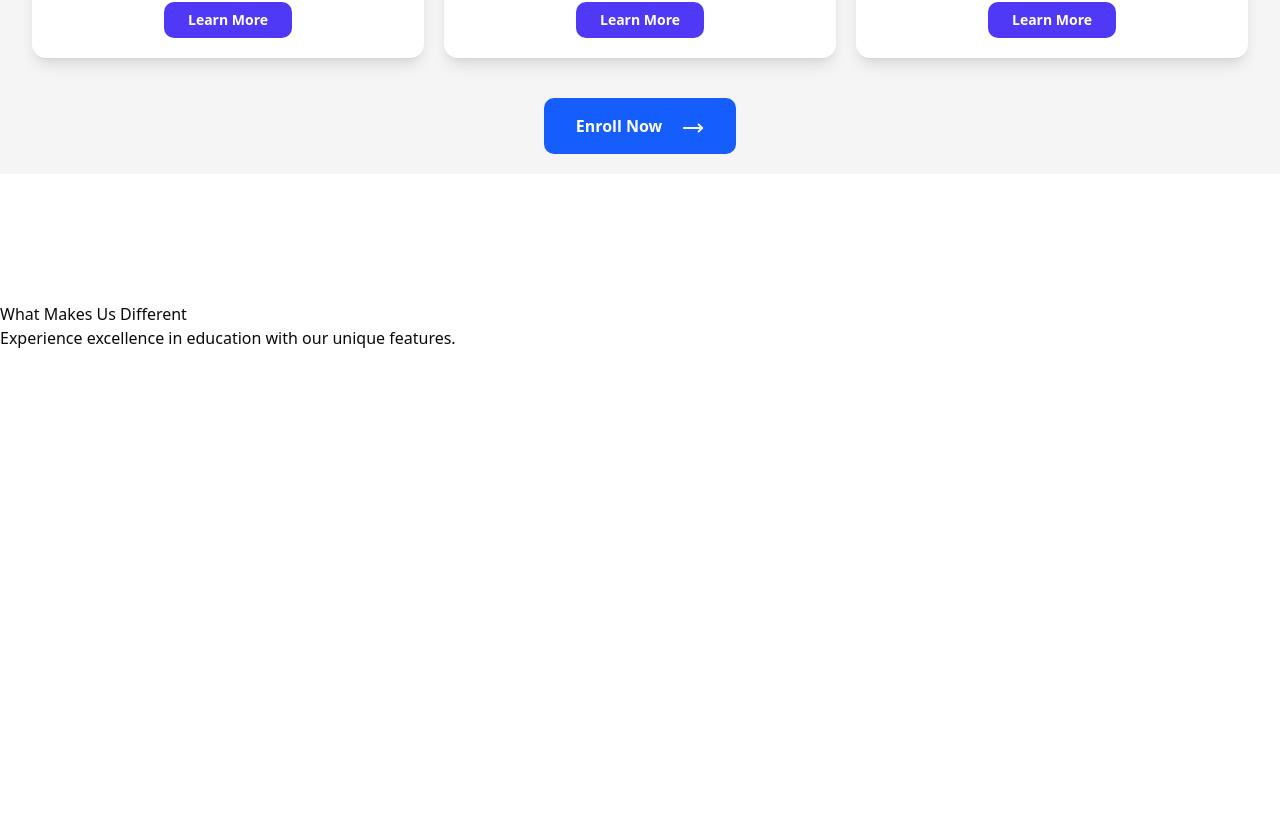
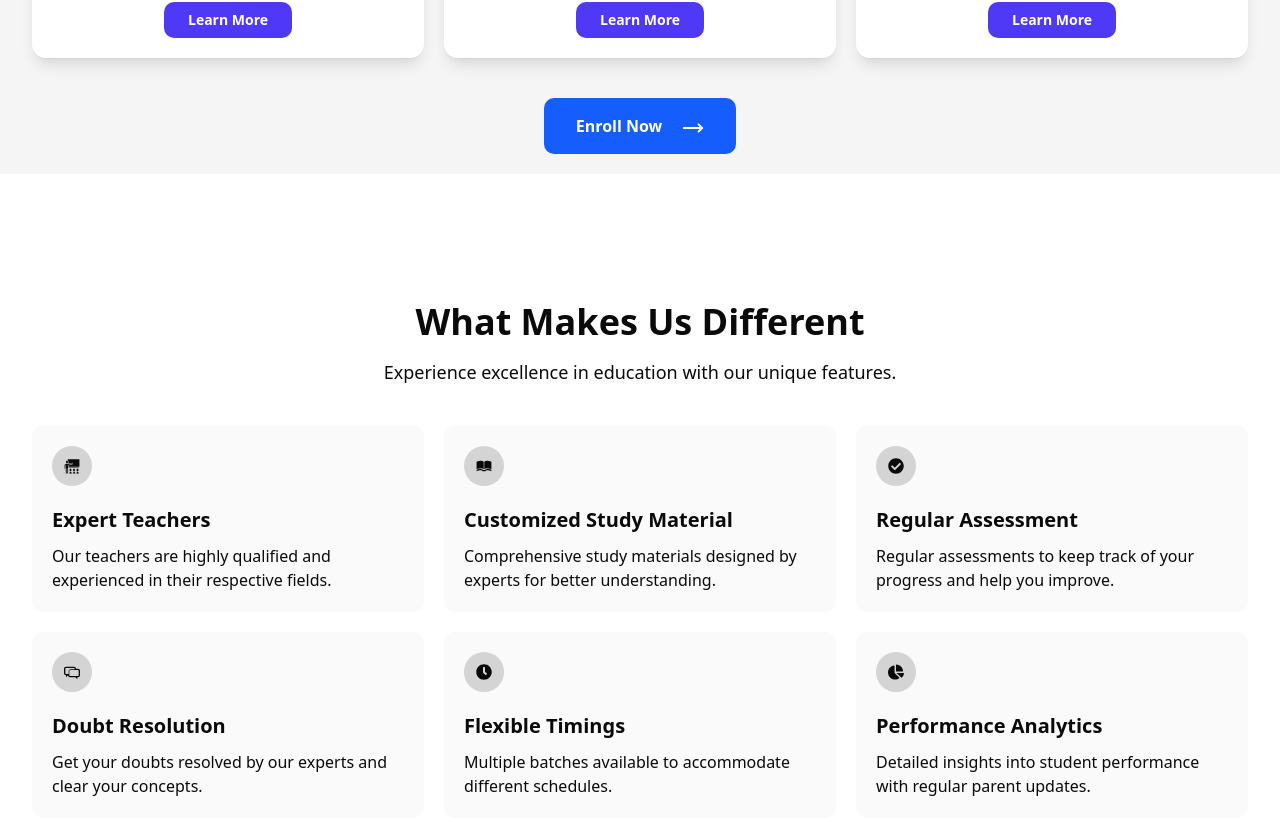
Before and after one commit to pranay03bhoir/kcc-classes-website-SMS-, a Next.js app in the folder frontend/: page / in a window 1280 px wide. Shown: the part 2548-3366 px from the top of the page. Before the commit the page ends 2898 px from the top, so only its background shows below. Built offline with nearby package versions, Linux system fonts and the light colour scheme.

Commit message:
Add InfoCards to HomePageSectionFour for enhanced feature display

```diff
--- a/frontend/src/components/Home/HomePageSectionFour.jsx
+++ b/frontend/src/components/Home/HomePageSectionFour.jsx
@@ -1,10 +1,78 @@
+"use client";
 import React from "react";
-
+import InfoCards from "@/components/CardComponent/InfoCards";
+import { GiTeacher } from "react-icons/gi";
+import { GiOpenBook } from "react-icons/gi";
+import { FaCheckCircle } from "react-icons/fa";
+import { TiMessages } from "react-icons/ti";
+import { FaClock } from "react-icons/fa";
+import { FaChartPie } from "react-icons/fa";
 const HomePageSectionFour = () => {
+  const data = [
+    {
+      id: 1,
+      title: "Expert Teachers",
+      description:
+        "Our teachers are highly qualified and experienced in their respective fields.",
+      icon: GiTeacher,
+    },
+    {
+      id: 2,
+      title: "Customized Study Material",
+      description:
+        "Comprehensive study materials designed by experts for better understanding.",
+      icon: GiOpenBook,
+    },
+    {
+      id: 3,
+      title: "Regular Assessment",
+      description:
+        "Regular assessments to keep track of your progress and help you improve.",
+      icon: FaCheckCircle,
+    },
+    {
+      id: 4,
+      title: "Doubt Resolution",
+      description:
+        "Get your doubts resolved by our experts and clear your concepts.",
+      icon: TiMessages,
+    },
+    {
+      id: 5,
+      title: "Flexible Timings",
+      description:
+        "Multiple batches available to accommodate different schedules.\n" +
+        "\n",
+      icon: FaClock,
+    },
+    {
+      id: 6,
+      title: "Performance Analytics",
+      description:
+        "Detailed insights into student performance with regular parent updates.",
+      icon: FaChartPie,
+    },
+  ];
   return (
-    <div>
-      <h1 className={``}>What Makes Us Different</h1>
-      <p>Experience excellence in education with our unique features.</p>
+    <div className={``}>
+      <div className={`text-center`}>
+        <h1 className={`text-4xl font-bold pb-4`}>What Makes Us Different</h1>
+        <p className={`text-lg`}>
+          Experience excellence in education with our unique features.
+        </p>
+      </div>
+      <div
+        className={`md:grid md:grid-cols-3 gap-5 pt-10 px-8 md:px-8 flex flex-col`}
+      >
+        {data.map((item, index) => (
+          <InfoCards
+            key={index}
+            title={item.title}
+            description={item.description}
+            icon={item.icon}
+          />
+        ))}
+      </div>
     </div>
   );
 };
```
